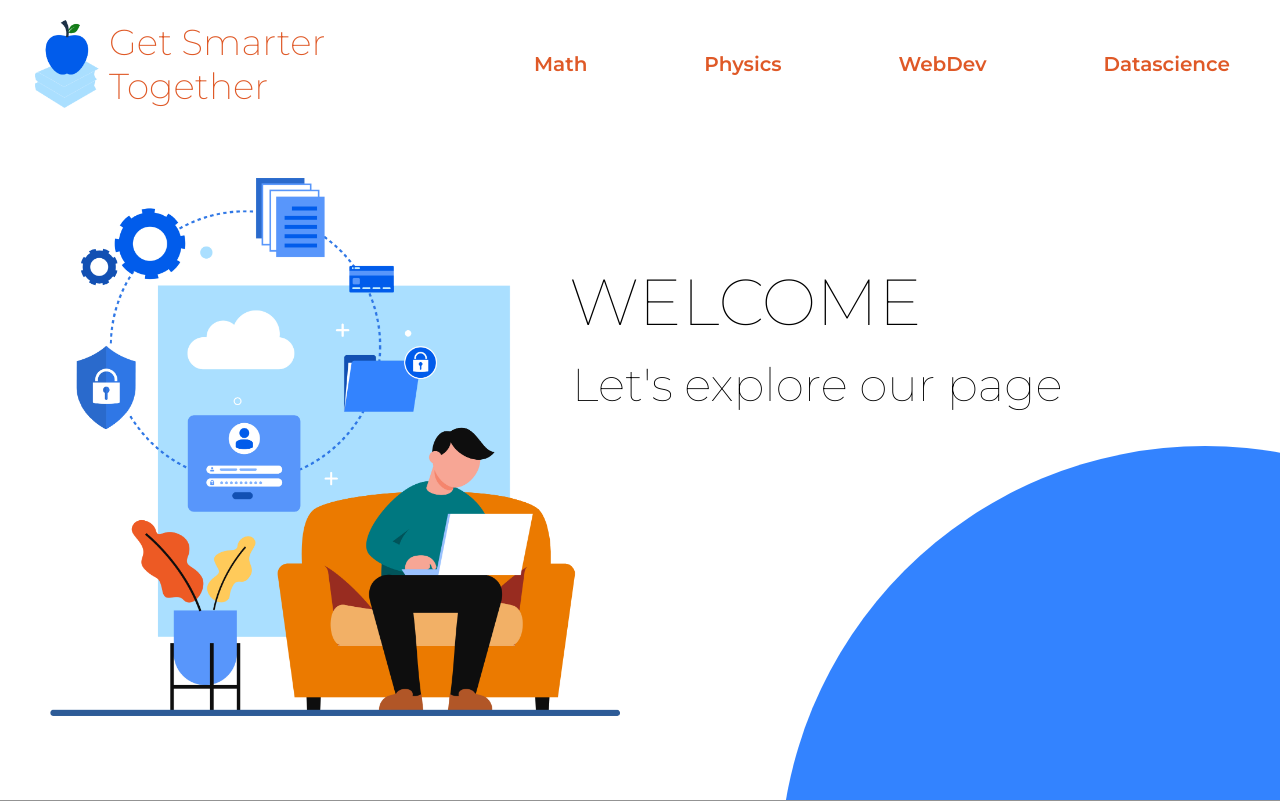
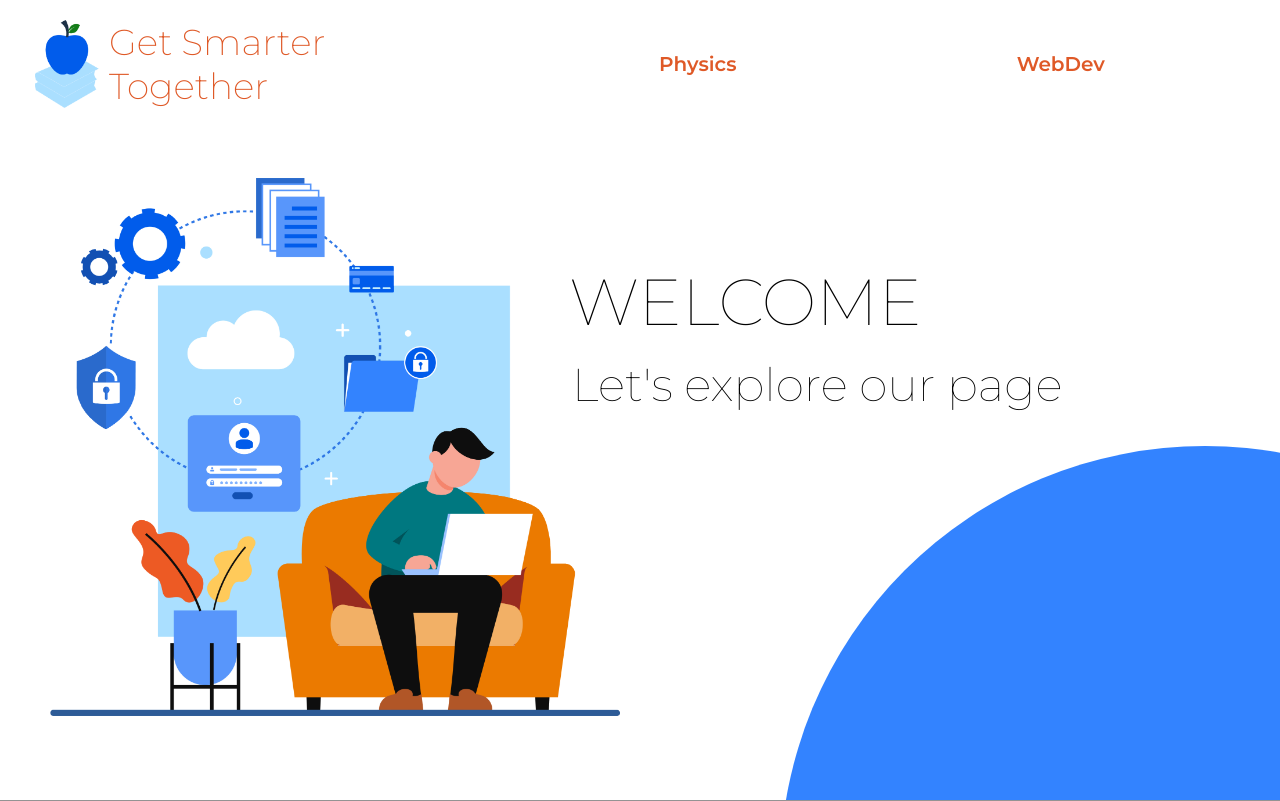
Before and after one commit to SamuelFoc/Cerebro-Stream, a Next.js app: page / in a window 1280 px wide. Shown: the top 801 px of the page. Built offline with nearby package versions, Linux system fonts and the light colour scheme.

Commit message:
CSS update for navbar item list

```diff
--- a/components/Layout.jsx
+++ b/components/Layout.jsx
@@ -9,7 +9,7 @@ export default function Layout({ children }) {
         src="/images/Logo.png"
         title={{ firstLine: "Get Smarter", secondLine: "Together" }}
         hrefPrefix="/Subjects"
-        items={["Math", "Physics", "WebDev", "Datascience"]}
+        items={["Physics", "WebDev"]}
       />
       <main className={styles.mainContainer}>{children}</main>
       <Footer />
--- a/components/NavigationBar.module.css
+++ b/components/NavigationBar.module.css
@@ -156,7 +156,7 @@
   }
   .itemList {
     display: flex;
-    justify-content: space-between;
+    justify-content: space-around;
   }
   .barsIcon {
     display: none;
```
